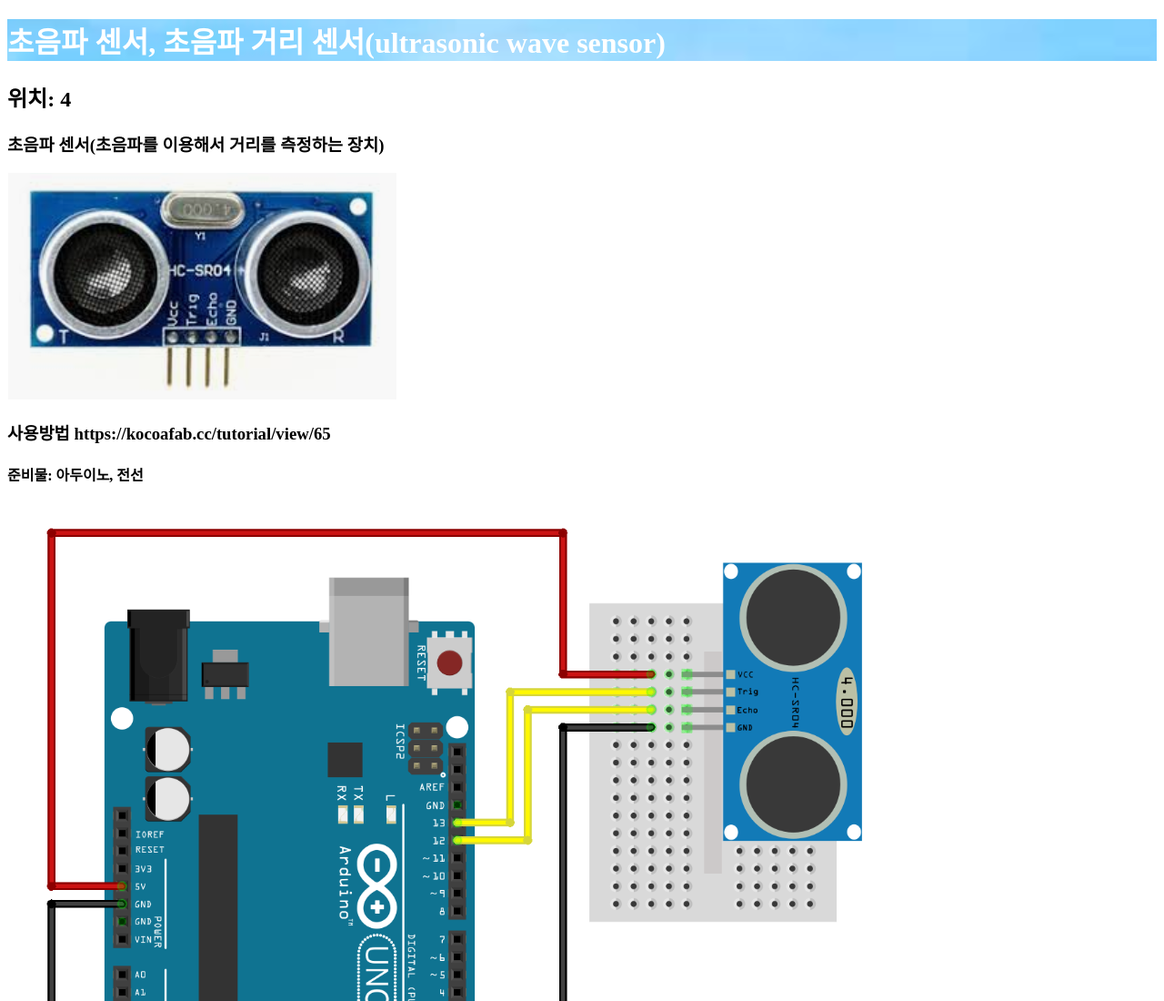
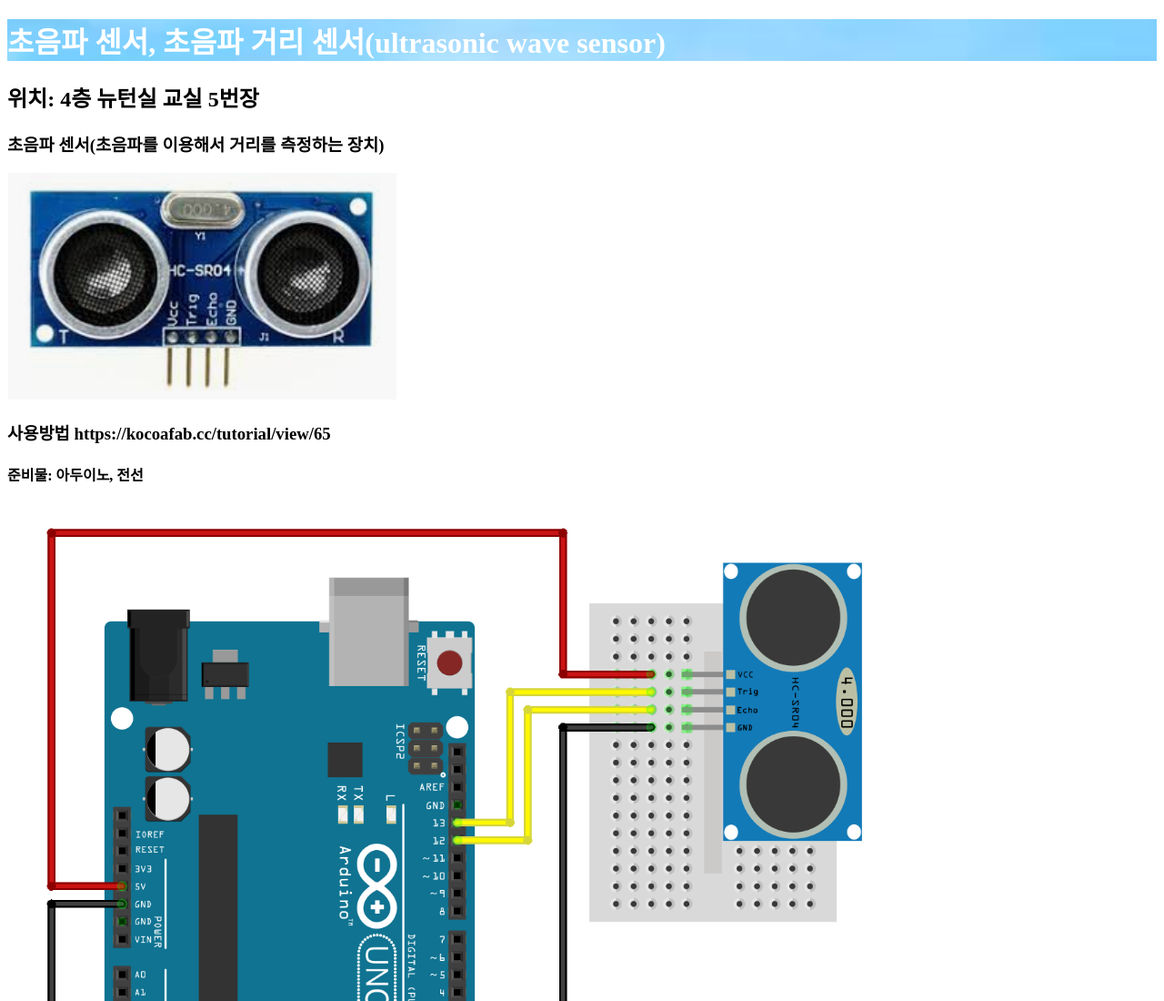
Before and after one commit to seda2020-a/sema_Science_DataBase, a plain HTML site: page newton_room/ultrasonicwavesensor.html in a window 1280 px wide. Shown: the top 1100 px of the page at 91% size. Drawn offline with Linux system fonts and the light colour scheme.

Commit message:
Update ultrasonicwavesensor.html

```diff
--- a/newton_room/ultrasonicwavesensor.html
+++ b/newton_room/ultrasonicwavesensor.html
@@ -14,7 +14,7 @@
 <body>
 
 	<h1>초음파 센서, 초음파 거리 센서(ultrasonic wave sensor)</h1>
-	<h2>위치: 4 </h2>
+	<h2>위치: 4층 뉴턴실 교실 5번장 </h2>
 	<h3>초음파 센서(초음파를 이용해서 거리를 측정하는 장치)</h3>
 	<img src="data/ultrasonicwavesensor.PNG" alt="초음파 센서">
 	<h3>사용방법 https://kocoafab.cc/tutorial/view/65</h3>
```
